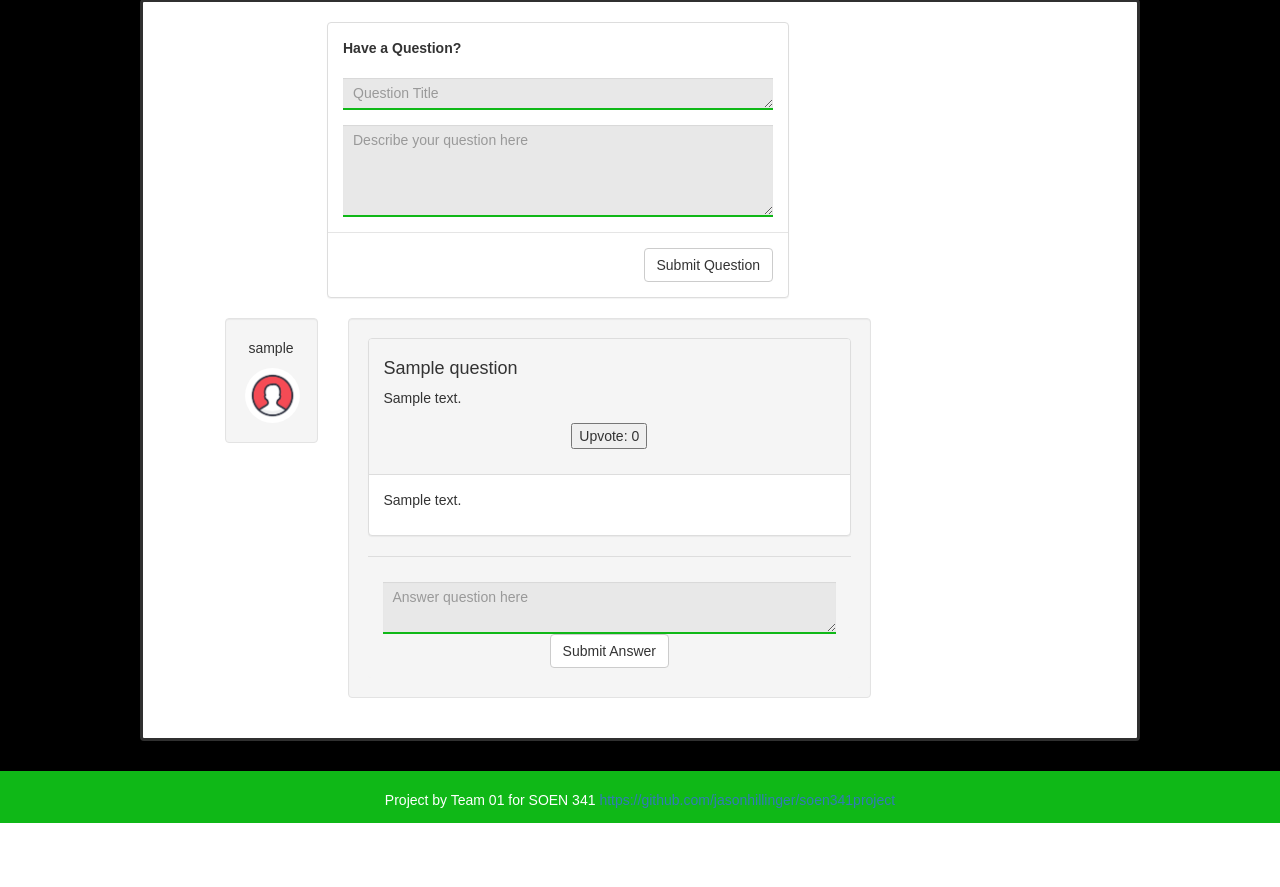
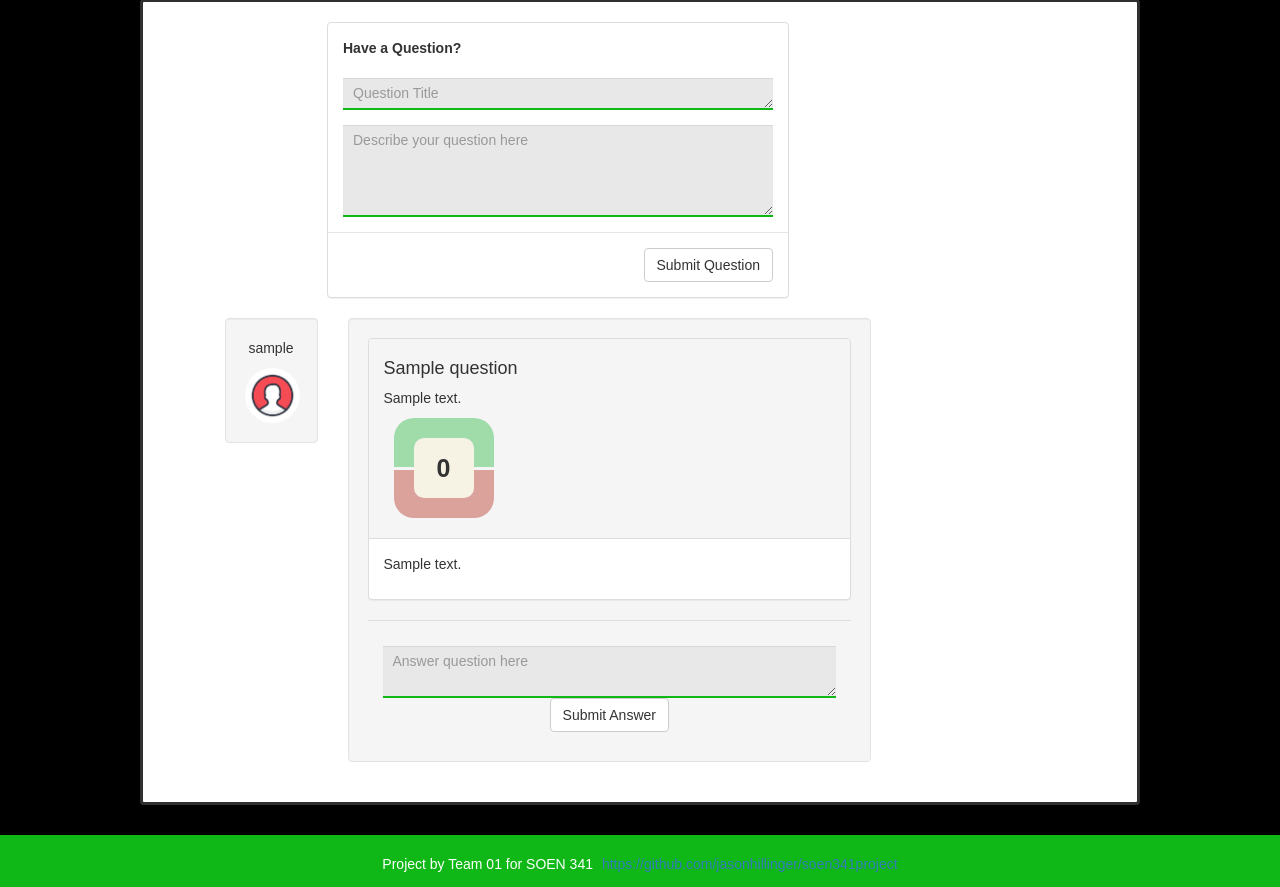
Before and after one commit to jasonhillinger/Mini-Stackoverflow, a PHP site: page / in a window 1280 px wide. Shown: the part 530-1417 px from the top of the page. Before the commit the page ends 1353 px from the top, so only its background shows below. Run offline with PHP 8.4, Linux system fonts and the light colour scheme; tables that the repository leaves empty hold one stand-in row (values such as "Sample post"); data that the repository does not hold is empty.

Commit message:
Updated upvote/downvote button (still buggy)

```diff
--- a/index.php
+++ b/index.php
@@ -135,6 +135,10 @@ include_once 'posts.php';
             background-color: black;
         }
 
+		a {
+			padding-left: 5px;
+		}
+
         .container {
             border: 3px solid #303030;
             padding: 20px;
@@ -145,21 +149,89 @@ include_once 'posts.php';
 			background: rgb(255,255,255);
         }
 
-        .voting {
-            /*position: relative;
-            border: 3px solid#303030;
-            border-radius: 4px;
-            padding: 5px;
-            display: flex;
-            justify-content: center;*/
-            margin: 15px auto;
-            text-align: center;
-        }
+        @import url(https://fonts.googleapis.com/css?family=Noto+Sans:400,700,400italic,700italic);
 
-        .downvoting {
-            margin: 5px auto;
-            text-align: center;
-        }
+		.roundrect .up {
+		  border-radius: 2rem 2rem 0 0;
+		}
+		.roundrect .down {
+		  border-radius: 0 0 2rem 2rem;
+		}
+		.roundrect .count {
+		  border-radius: 0.5rem 0.5rem;
+		}
+
+		.vote {
+		  display: flex;
+		  flex-direction: column;
+		  font-family: "Noto Sans";
+		  position: relative;
+		  width: 100px;
+		  height: 100px;
+		  margin: 10px;
+		}
+
+		.increment {
+		  flex: 1 0 0;
+		  text-align: center;
+		  opacity: 0.5;
+		  transition: 0.3s;
+		  cursor: pointer;
+		}
+		.increment.up {
+		  background: #4BC35F;
+		  height: 50%;
+		  margin-bottom: 0.25rem;
+		}
+		.increment.down {
+		  background: #C15044;
+		  height: 50%;
+		}
+		.increment:hover {
+		  opacity: 1;
+		}
+
+		.count {
+		  position: absolute;
+		  top: 0;
+		  border-radius: 0.1rem;
+		  margin: 2.5rem;
+		  background: #F6F3E4;
+		  width: 5rem;
+		  font-size: 2.5rem;
+		  font-weight: bold;
+		  line-height: 5rem;
+		  text-align: center;
+		  box-shadow: 0 0 0 0.5rem #F6F3E4;
+		  pointer-events: none;
+		}
+		.count.upvoted {
+		  color: #4BC35F;
+		}
+		.count.downvoted {
+		  color: #C15044;
+		}
+
+		.bump {
+		  -webkit-animation: bump 200ms;
+				  animation: bump 200ms;
+		}
+
+		@-webkit-keyframes bump {
+		  30% {
+			transform: scale(1.2);
+		  }
+		}
+
+		@keyframes bump {
+		  30% {
+			transform: scale(1.2);
+		  }
+		}
+		* {
+		  box-sizing: border-box;
+		}
+
 
         .button {
             /*color: aquamarine;
@@ -225,10 +297,6 @@ include_once 'posts.php';
         <img src="" />
     </div>
 
-    <!--<div class="voting">
-        <button id="upvote">Upvote: 0</button>
-        <script src="mybutton.js"></script>
-    </div>-->
     <div class="container text-center">
         <div class="row">
             <div class="col-sm-12">
@@ -296,10 +364,36 @@ include_once 'posts.php';
                                     <h4 id="left"> This is where question title will go</h4>
                                     <p id="left">This is where question content will go<br></p>
                                     <p id="left"><?php //include 'fetchQA.php'; ?></p>
-                                    <div class="voting">
-                                        <button id="upvote">Upvote: 0</button>
-                                        <script src="mybutton.js"></script>
-                                    </div>
+									<div class="vote roundrect">
+									  <div class="increment up"></div>
+									  <div class="increment down"></div>
+
+									  <div class="count">0</div>
+									</div>
+									<script type="text/javascript">
+									  $(function(){
+										  $(".increment").click(function(){
+											var count = parseInt($("~ .count", this).text());
+
+											if($(this).hasClass("up")) {
+											  var count = count + 1;
+
+											   $("~ .count", this).text(count);
+											}
+
+											else {
+											  var count = count - 1;
+											   $("~ .count", this).text(count);
+											}
+
+											$(this).parent().addClass("bump");
+
+											setTimeout(function(){
+											  $(this).parent().removeClass("bump");
+											}, 400);
+										  });
+										});
+								  </script>
                                 </div>
                                 <div class = "panel-body">
                                     <p id="left">This is where answer 1 content will go</p>
--- a/printQandA.phtml
+++ b/printQandA.phtml
@@ -27,10 +27,36 @@ $askerName=mysqli_fetch_assoc($asker_result);
                 <div class="panel-heading">
                     <h4 id="left"> <?php echo($currentQ['title']); ?></h4>
                     <p id="left"><?php echo($currentQ['questionText']); ?></p>
-                    <div class="voting">
-                        <button id="upvote">Upvote: 0</button>
-                        <script src="mybutton.js"></script>
-                    </div>
+					<div class="vote roundrect">
+					  <div class="increment up"></div>
+					  <div class="increment down"></div>
+
+					  <div class="count">0</div>
+					  <script type="text/javascript">
+						  $(function(){
+							  $(".increment").click(function(){
+								var count = parseInt($("~ .count", this).text());
+
+								if($(this).hasClass("up")) {
+								  var count = count + 1;
+
+								   $("~ .count", this).text(count);
+								}
+
+								else {
+								  var count = count - 1;
+								   $("~ .count", this).text(count);
+								}
+
+								$(this).parent().addClass("bump");
+
+								setTimeout(function(){
+								  $(this).parent().removeClass("bump");
+								}, 400);
+							  });
+							});
+					  </script>
+					</div>
                 </div>
                 <?php
                 if($row_answers != 0) {
```
